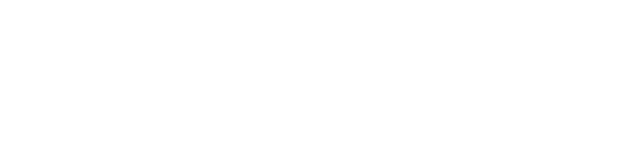
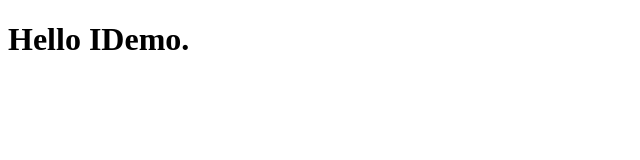
Before and after one commit to mojinideal/idemo, a plain HTML site: page index.html in a window 1280 px wide. Shown: the whole page, without its empty margins (0-640 px from the left). Drawn offline with Linux system fonts and the light colour scheme.

Commit message:
Demo Submit

```diff
--- a/index.html
+++ b/index.html
@@ -8,7 +8,7 @@
     <title>Index</title>
 </head>
 <body>
-
+    <h1>Hello IDemo.</h1>
     <script src="js/index.js"></script>
 </body>
 </html>
```
